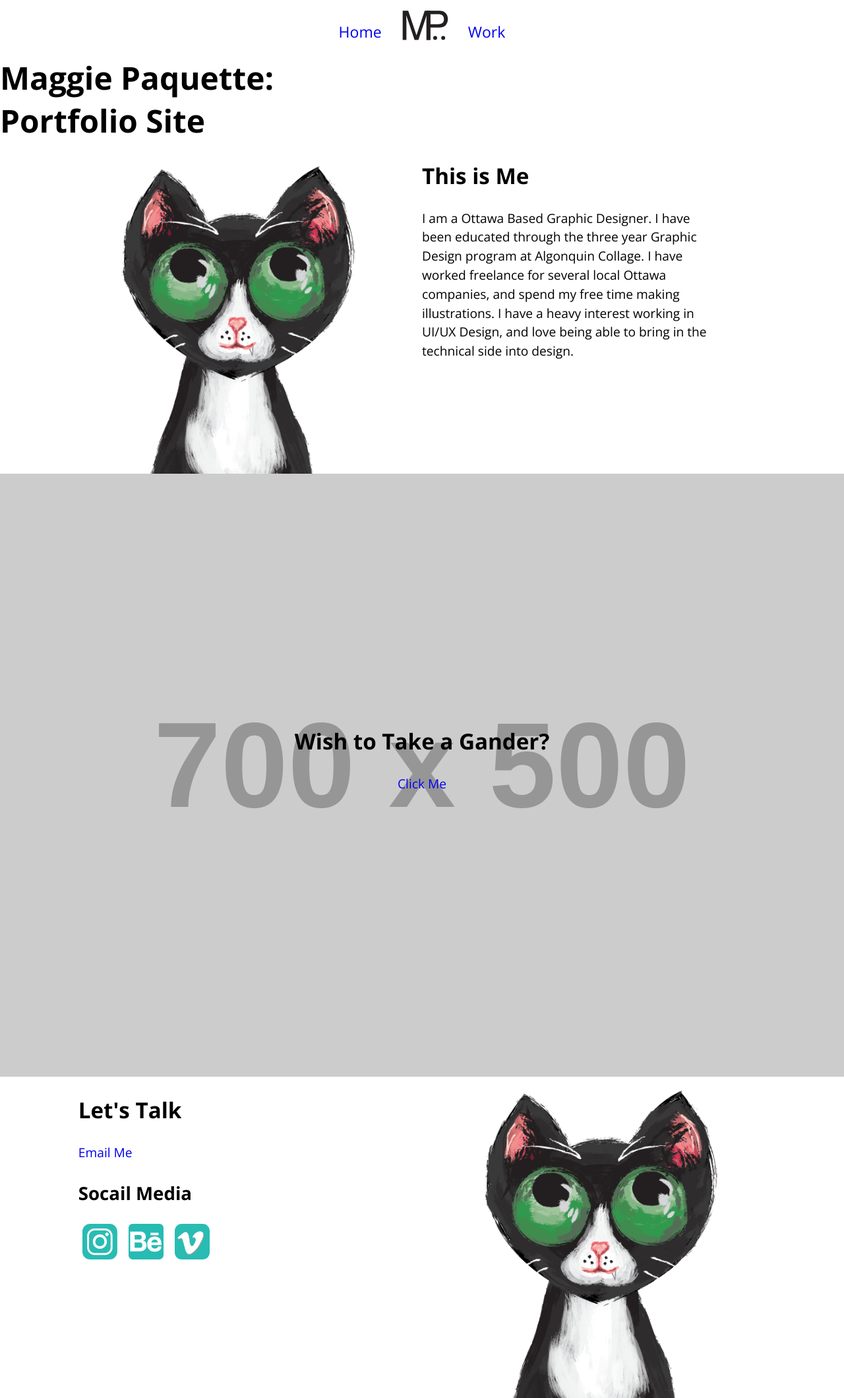
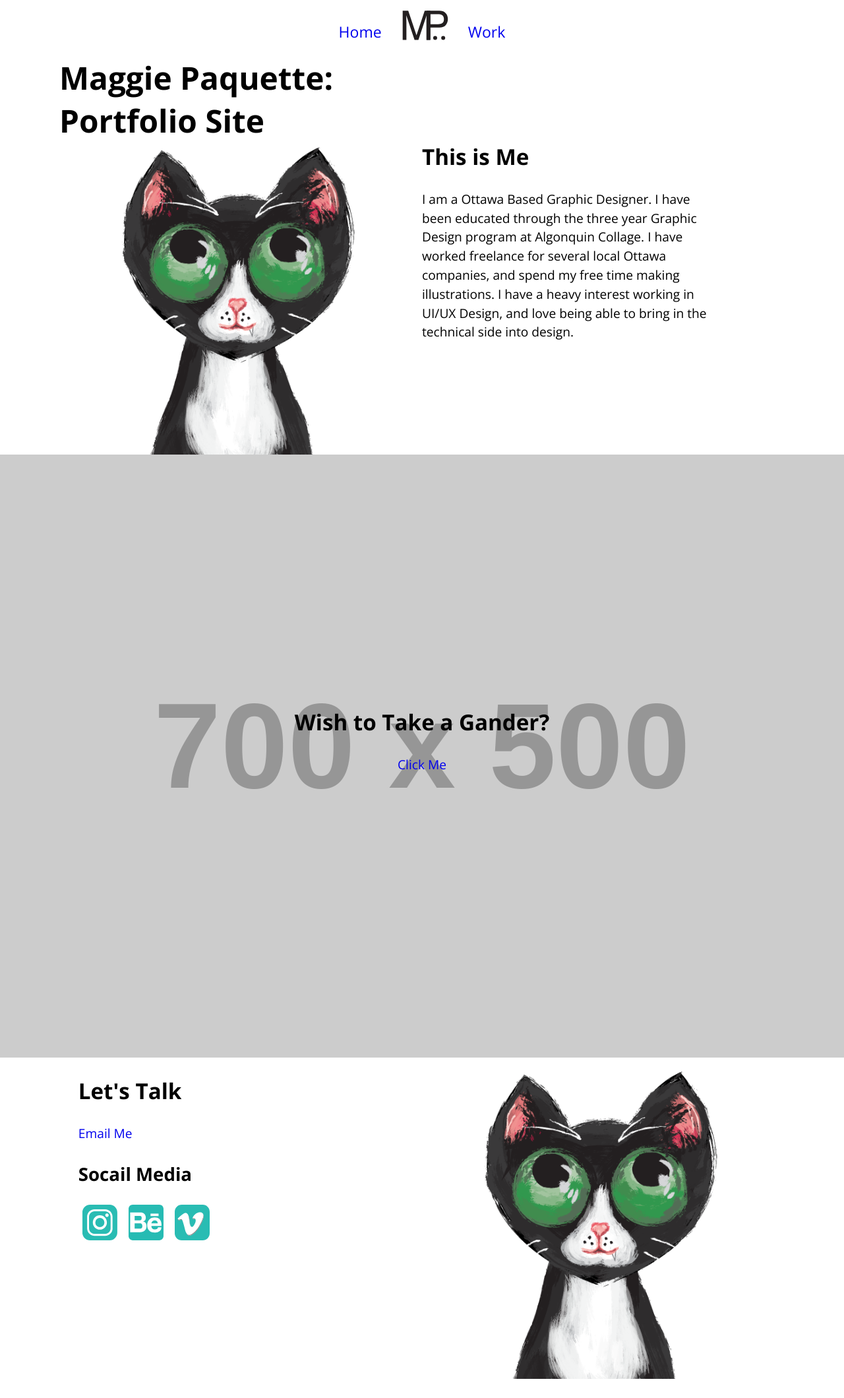
Before and after one commit to Mjams/portfolio-website, a Jekyll site: the page built from index.html, in a window 1280 px wide. Shown: the whole page at 66% size. Built offline with Jekyll 4.4.1, drawn with Linux system fonts in a browser that asks for light colours; after the commit the page ends 2090 px from its top, so only the background shows below that.

Commit message:
added spacing to titles

```diff
--- a/css/main.css
+++ b/css/main.css
@@ -4,7 +4,7 @@
   tan: #d2b887;
  */
 
-.max-body {
+.max-body, h1, h2 {
   max-width: 1100px;
   margin: 0 auto;
 }
```
